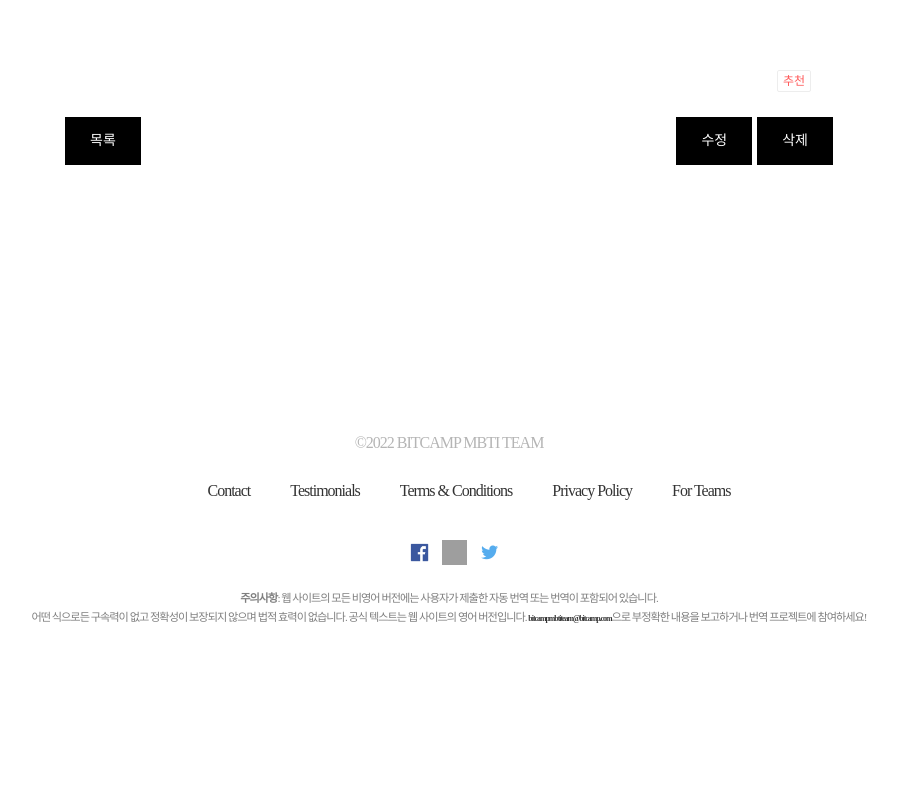
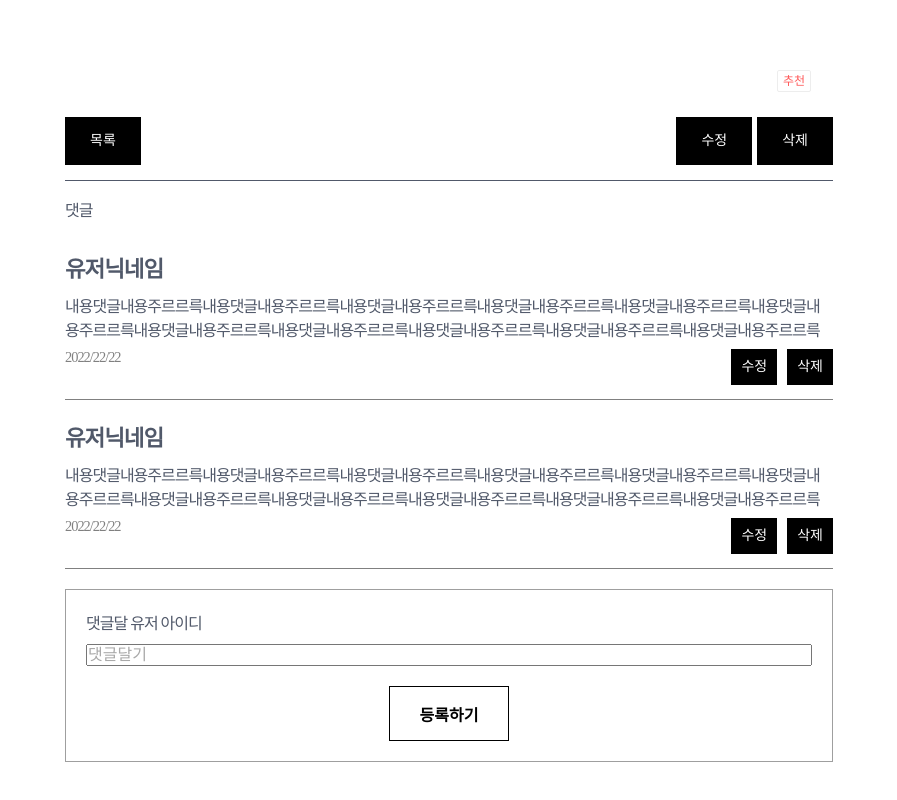
Before and after one commit to BitProject220/mbti, a React (Create React App) app in the folder MBTI/src/main/frontend/: page /FreeBoardViewMain in a window 1280 px wide. Shown: the part 552-1352 px from the top of the page, without its empty margins (191-1088 px from the left). Before the commit the page ends 1259 px from the top, so only its background shows below. Built offline with nearby package versions, Linux system fonts and the light colour scheme; grey boxes are pictures that could not be loaded; the HTML template or start-up script is replaced by a standard one.

Commit message:
119_replytest_bumjoo

```diff
--- a/MBTI/src/main/frontend/src/App.js
+++ b/MBTI/src/main/frontend/src/App.js
@@ -113,7 +113,6 @@ const App = () => {
         <Route path='/MbtiBoardViewMain' element={<MbtiBoardViewMain/>} />
 
 
-
       </Routes>
       </>
     </BrowserRouter>
--- a/MBTI/src/main/frontend/src/board/boardView/FreeBoardView.js
+++ b/MBTI/src/main/frontend/src/board/boardView/FreeBoardView.js
@@ -2,6 +2,7 @@ import React from 'react';
 import { Link } from 'react-router-dom';
 import '../css/FreeBoardView.css';
 import TOPgrey from '../../img/Top/TOPgrey.png';
+import ReplyBoard from '../../replyboard/ReplyBoard';
 
 const FreeBoardView = () => {
     return (
@@ -52,8 +53,10 @@ const FreeBoardView = () => {
                                 <Link to='#' className='Btn_right_list_delete'>삭제</Link>
                             </div>
                         </div>
+                        <ReplyBoard />
                     </div>
                 </div>
+
             </div>
         </div>
     );
--- /dev/null
+++ b/MBTI/src/main/frontend/src/replyboard/ReplyBoard.js
@@ -0,0 +1,111 @@
+import { FontAwesomeIcon } from '@fortawesome/react-fontawesome';
+import React, { useState } from 'react';
+import { Link } from 'react-router-dom';
+import './css/ReplyBoard.css';
+import { faCircleUser } from '@fortawesome/free-solid-svg-icons';
+import axios from 'axios';
+
+
+const ReplyBoard = () => {
+
+    let [userName] = useState('hacker');
+    let [comment, setComment] = useState('');
+    let [feedComments, setFeedComments] = useState([]);
+    let [isValid, setIsValid] = useState(false);
+
+    let post = e => {
+        const copyFeedComments = [...feedComments];
+        copyFeedComments.push(comment);
+        setFeedComments(copyFeedComments);
+        setComment('');
+        console.log(comment);
+        {/* if(comment==''){
+            alert('내용을 입력해주세요');
+        }else {
+            alert(comment);
+            axios({
+                method: 'post',
+                url: 'http://localhost:8080/reply/write',
+                data:({
+                    'name':name,
+                    'comment': comment,
+                })
+            }).then(()=>{
+
+            }).catch(error => {
+                console.log(error)
+            })
+            console.log(reply);
+        };*/}
+    };
+
+  //  const menus = ["Menu1", "Menu2", "Menu3", "Menu4"]
+ //   const CommentList = menus.map((menu) => (<li>{menu}</li>));
+
+    return (
+        <div className='ReplyBox'>
+            <div className='CommentBox'>
+                <div class="comment_option">
+                    <h3 class="comment_title">댓글</h3>
+                   {/*  <div class="comment_tab">
+                        <button type="button" class="comment_refresh_button">
+                            <span class="blind">새로고침</span>
+                        </button>
+                    </div> */}
+                </div>
+                <ul className='comment_list'>
+                <li>
+                    <div className='comment_area'>
+                        <div className='comment_box'>
+                            <div className='comment_nick_box'>유저닉네임</div>
+                            <div className='comment_text_box'><p className='comment_text_view'>내용댓글내용주르르륵내용댓글내용주르르륵내용댓글내용주르르륵내용댓글내용주르르륵내용댓글내용주르르륵내용댓글내용주르르륵내용댓글내용주르르륵내용댓글내용주르르륵내용댓글내용주르르륵내용댓글내용주르르륵내용댓글내용주르르륵</p></div>
+                            <div className='comment_info_box'>
+                                <div className='logtime'>2022/22/22</div>
+                                <div className='comment_btn'>
+                                <Link to='#' className='replybtn'>수정</Link>
+                                <Link to='#' className='replybtn'>삭제</Link>
+                                </div>
+                            </div>
+
+                        </div>
+                    </div>
+                </li>
+                <li>
+                    <div className='comment_area'>
+                        <div className='comment_box'>
+                            <div className='comment_nick_box'>유저닉네임</div>
+                            <div className='comment_text_box'><p className='comment_text_view'>내용댓글내용주르르륵내용댓글내용주르르륵내용댓글내용주르르륵내용댓글내용주르르륵내용댓글내용주르르륵내용댓글내용주르르륵내용댓글내용주르르륵내용댓글내용주르르륵내용댓글내용주르르륵내용댓글내용주르르륵내용댓글내용주르르륵</p></div>
+                            <div className='comment_info_box'>
+                                <div className='logtime'>2022/22/22</div>
+                                <div className='comment_btn'>
+                                <Link to='#' className='replybtn'>수정</Link>
+                                <Link to='#' className='replybtn'>삭제</Link>
+                                </div>
+                            </div>
+
+                        </div>
+                    </div>
+                </li>
+                </ul>
+                <div className='CommentWriter'>
+                    <div className='userId'> 댓글달 유저 아이디</div>
+                    <div className='usercommend'>
+                    <input type="text" className='inputComment' placeholder='댓글달기' onChange={e=> {setComment(e.target.value);}}
+                        onkeyup={e=>{
+                            e.target.value.length > 0
+                            ? setIsValid(true)
+                            : setIsValid(false);
+                        }}
+                        value={comment}/>
+                    </div>
+
+                    <button type='button' className='Btn_Update'
+                    onClick={post}
+                    disabled={isValid ? true : false}>등록하기</button>
+                </div>
+            </div>
+        </div>
+    );
+};
+
+export default ReplyBoard;
--- /dev/null
+++ b/MBTI/src/main/frontend/src/replyboard/css/ReplyBoard.css
@@ -0,0 +1,139 @@
+.ReplyBox {
+    float: left;
+    width: 100%;
+}
+.CommentBox{
+    border-top: 1px solid
+}
+.comment_option{
+    position: relative;
+    padding-top: 16px;
+    margin-bottom: 30px;
+    display: flow-root;
+}
+.comment_title{
+    float: left;
+    margin-right: 12px;
+}
+
+.comment_tab{
+    margin-top: -10px;
+}
+.comment_tab_item{
+    float: left;
+    margin-right: 15px;
+}
+
+.comment_refresh_button{
+    float: left;
+    display: inline-block;
+    width: 23px;
+    height: 23px;
+    margin-left: 8px;
+    background-image: url('https://ca-fe.pstatic.net/web-pc/static/img/ico-post-refresh.svg?f332c2e8d26157445fa480d35d5b0ef4');
+    vertical-align: top;
+}
+.comment_refresh_button:before{
+    content: "";
+    border-radius: 50%;
+    border: 1px solid var(--skinCommentRefreshButtonBorder);
+    position: absolute;
+    top: 0;
+    left: 0;
+    right: 0;
+    bottom: 0;
+}
+.blind{
+    position: absolute;
+    clip: rect(0 0 0 0);
+    width: 1px;
+    height: 1px;
+    margin: -1px;
+    overflow: hidden;
+}
+.comment_list{
+    margin: 0px;
+    padding: 0px;
+    font-size: 1.4rem;
+    font-weight: bold;
+}
+.comment_list li{
+    margin-bottom: 20px;
+}
+.comment_box{
+    text-align: left;
+    border-bottom: 1px solid gray;
+    display: inline-grid;
+
+}
+.comment_text_view{
+    font-size: 1rem;
+    margin-top: 10px;
+    font-weight: normal;
+}
+.comment_info_box{
+    font-size: 0.9rem;
+    font-weight: normal;
+
+    color: gray;
+    margin-bottom: 14px;
+}
+.comment_text_view{
+    margin-bottom: 8px;
+}
+.logtime{
+    display: inline;
+}
+.comment_btn{
+    float: right;
+}
+.replybtn{
+    background: #000 !important;
+    padding: 4px 10px 4px 10px;
+    color: #FFF !important;
+    font-size: 14px;
+    position: relative;
+    display: inline-block;
+    zoom: 1;
+    margin: 0;
+    height: 28px;
+    line-height: 28px;
+    font-weight: normal;
+    letter-spacing: normal;
+    border: none;
+    border-radius: 0;
+    text-decoration: none !important;
+    cursor: pointer;
+    vertical-align: middle;
+    text-shadow: none;
+    box-shadow: none;
+    transition-duration: 0.3s;
+    box-sizing: content-box;
+    text-align: right;
+}
+.replybtn:first-child{
+    margin-right: 10px;
+}
+.CommentWriter {
+    margin-top: 20px;
+    border: 1px solid #9f9f9f;
+}
+.CommentWriter{
+    padding: 20px;
+}
+.userId{
+    text-align: left;
+}
+.inputComment{
+width: 100%;
+margin-top: 10px;
+}
+.Btn_Update{
+    color: black;
+    font-weight: bolder;
+    margin-top: 20px;
+    cursor: pointer;
+    border: 1px solid;
+    width: 120px;
+    height: 55px;
+ }
```
Also changed, not shown: 2 other files (tests, documents, lock files or other folders).
